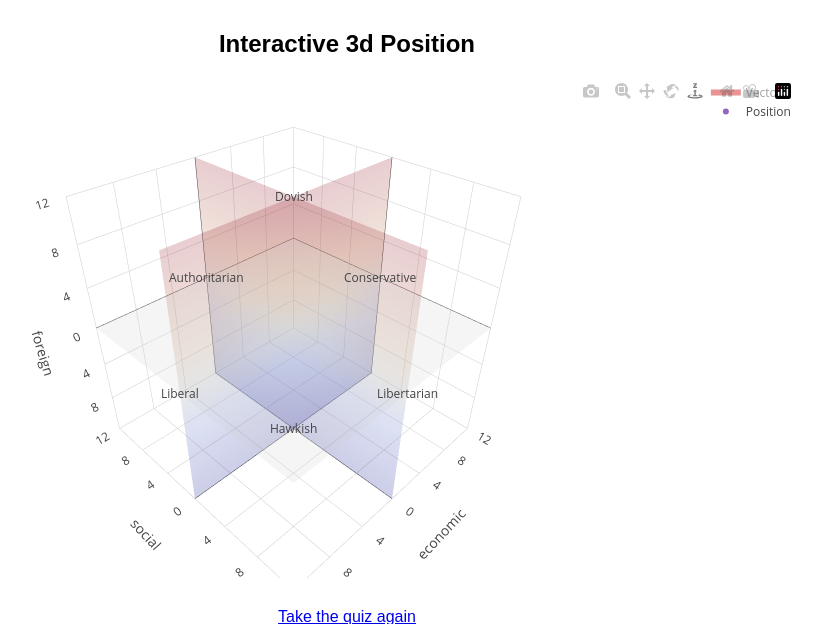
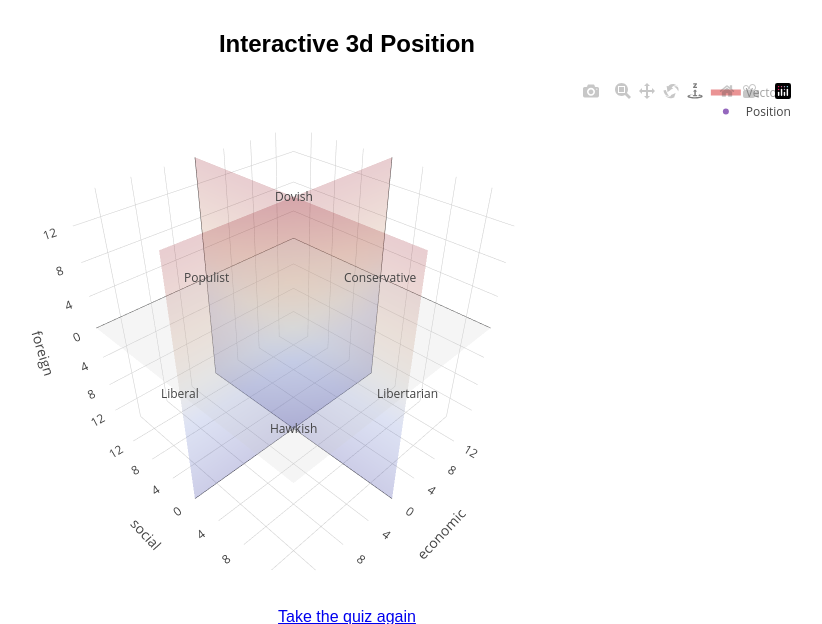
Before and after one commit to Jai-23/political-spectrum-quiz, a Flask app: template templates/result.html in a window 1280 px wide. Shown: the part 421-1045 px from the top of the page, without its empty margins (293-1115 px from the left). Run offline with Flask 3, Linux system fonts and the light colour scheme; the template is opened without the code that fills it, so the values that code supplies are empty; some libraries are stand-ins or nearby versions.

Commit message:
Update result.html

```diff
--- a/templates/result.html
+++ b/templates/result.html
@@ -62,7 +62,7 @@
   const social   = {{ totals.social   | tojson }};
   const foreign  = {{ totals.foreign  | tojson }};
 
-  const limit = 12;
+  const limit = 15;
   const L = limit;
 
   // Tick values and labels WITHOUT minus signs
@@ -172,7 +172,7 @@
         // Social axis side labels
         {
           x: 0, y: -limit, z: 0,
-          text: 'Authoritarian',
+          text: 'Populist',
           showarrow: false
         },
         {
```
